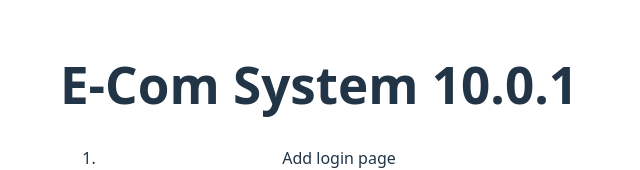
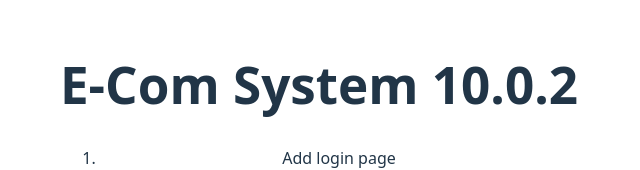
Before and after one commit to choonewza-pro/choopong-e-com-system, a React (Vite) app: page / in a window 1280 px wide. Shown: the part 235-405 px from the top of the page, without its empty margins (321-961 px from the left). Built offline with nearby package versions, Linux system fonts and the light colour scheme.

Commit message:
CEC-18 RE

```diff
--- a/src/App.tsx
+++ b/src/App.tsx
@@ -13,7 +13,7 @@ function App() {
           <img src={reactLogo} className="logo react" alt="React logo" />
         </a>
       </div>
-      <h1>E-Com System 10.0.1</h1>
+      <h1>E-Com System 10.0.2</h1>
       <div>
         <ol>
           <li>Add login page</li>
```
